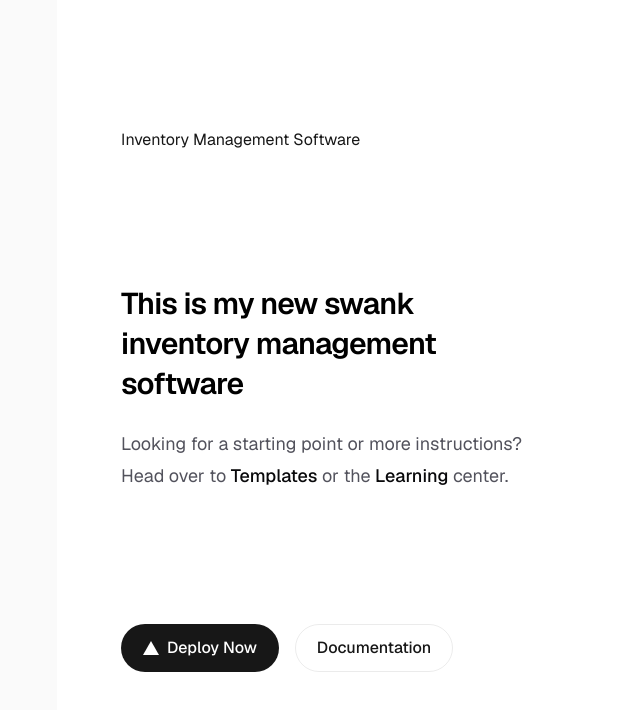
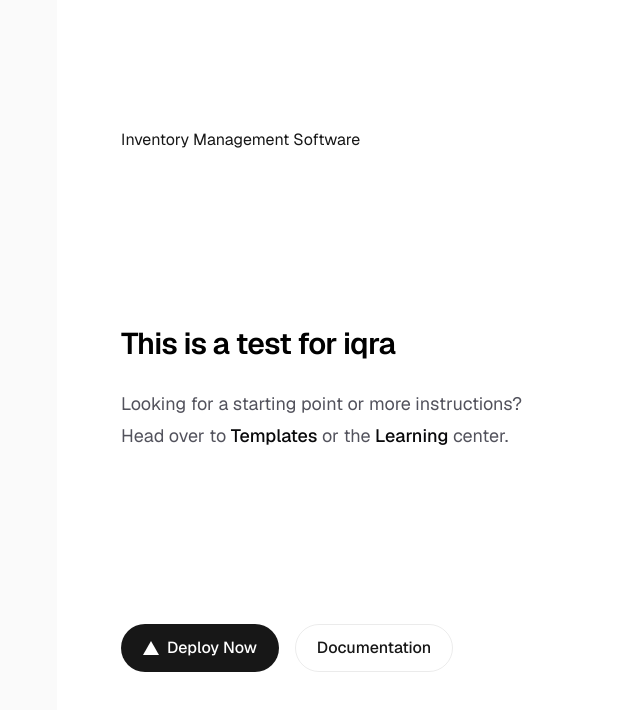
Before and after one commit to kenzie-leckenby/CS321-GroupProject, a Next.js app: page / in a window 1280 px wide. Shown: the top 710 px of the page, without its empty margins (199-839 px from the left). Built offline with nearby package versions, Linux system fonts and the light colour scheme.

Commit message:
Update page.tsx

```diff
--- a/app/page.tsx
+++ b/app/page.tsx
@@ -9,7 +9,7 @@ export default function Home() {
         </h1>
         <div className="flex flex-col items-center gap-6 text-center sm:items-start sm:text-left">
           <h1 className="max-w-xs text-3xl font-semibold leading-10 tracking-tight text-black dark:text-zinc-50">
-            This is my new swank inventory management software
+            This is a test for iqra
           </h1>
           <p className="max-w-md text-lg leading-8 text-zinc-600 dark:text-zinc-400">
             Looking for a starting point or more instructions? Head over to{" "}
```
